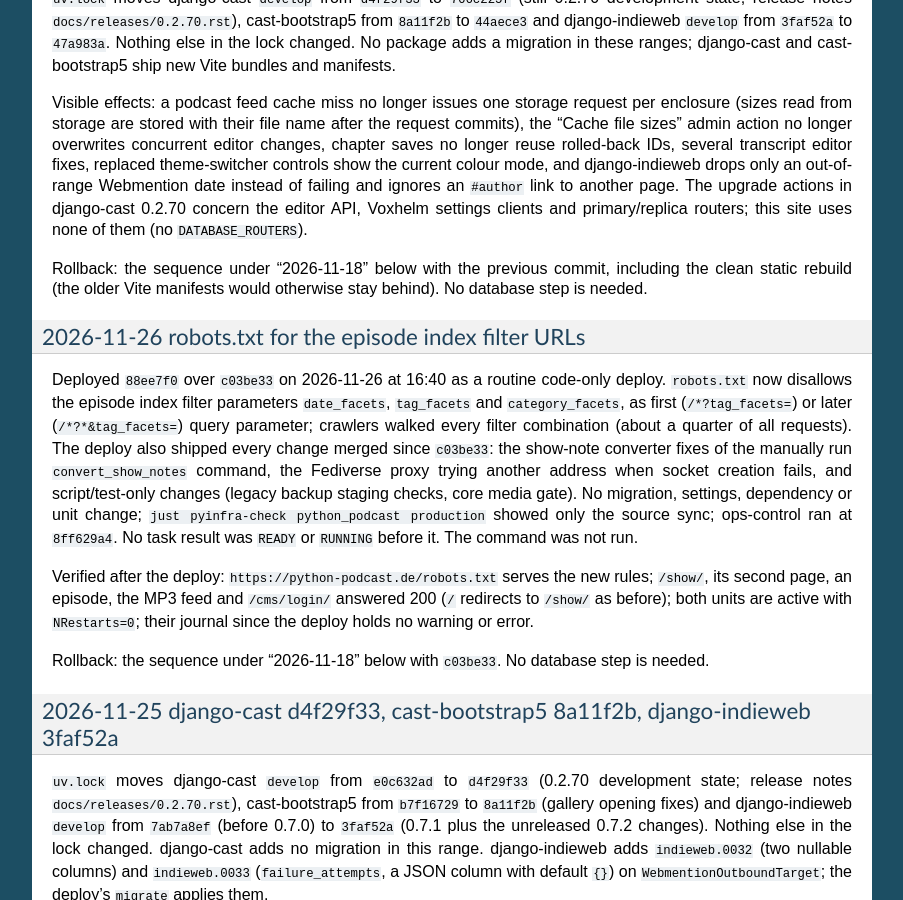
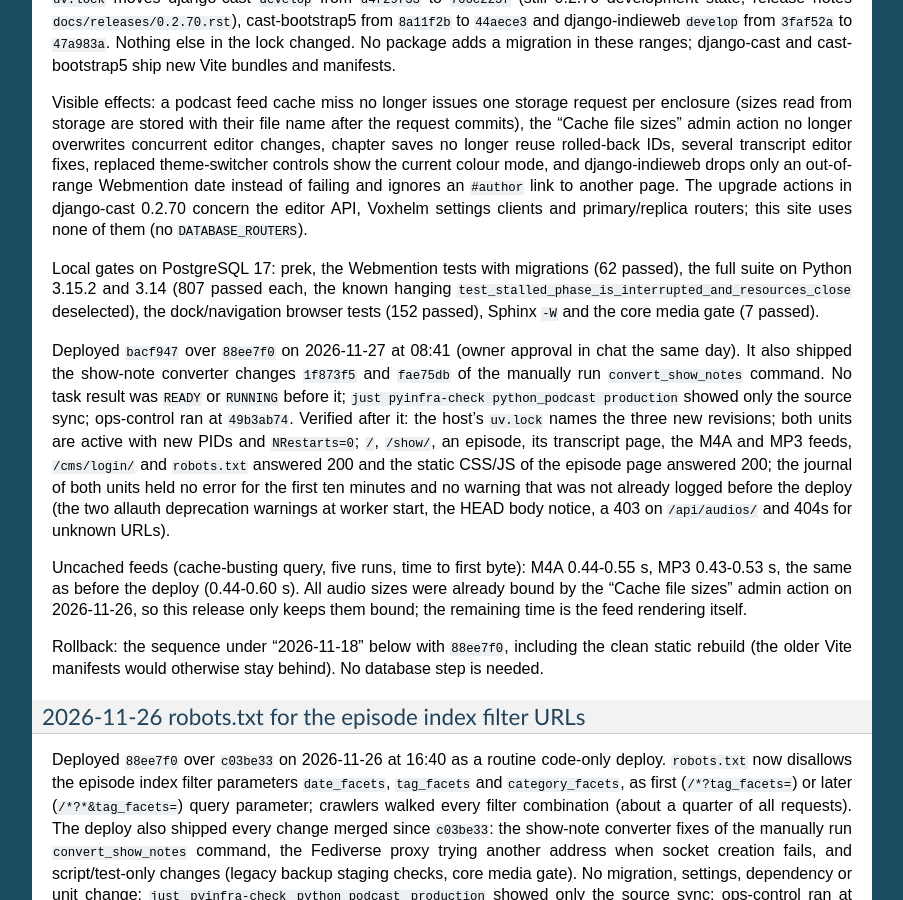
Before and after one commit to ephes/python-podcast, a Sphinx documentation site: the page built from docs/deploy.rst, in a window 1280 px wide and 900 px high, scrolled down 1495 px. Shown: the whole window, without its empty margins (198-1101 px from the left). Built offline with Sphinx 7.4.7, drawn with Linux system fonts in a browser that asks for light colours.

Commit message:
Record the django-cast, cast-bootstrap5 and django-indieweb relock deploy in the deploy history

```diff
--- a/docs/deploy.rst
+++ b/docs/deploy.rst
@@ -96,9 +96,36 @@ link to another page. The upgrade actions in django-cast 0.2.70 concern the
 editor API, Voxhelm settings clients and primary/replica routers; this site
 uses none of them (no ``DATABASE_ROUTERS``).
 
-Rollback: the sequence under "2026-11-18" below with the previous commit,
-including the clean static rebuild (the older Vite manifests would otherwise
-stay behind). No database step is needed.
+Local gates on PostgreSQL 17: prek, the Webmention tests with migrations (62
+passed), the full suite on Python 3.15.2 and 3.14 (807 passed each, the known
+hanging ``test_stalled_phase_is_interrupted_and_resources_close``
+deselected), the dock/navigation browser tests (152 passed), Sphinx ``-W``
+and the core media gate (7 passed).
+
+Deployed ``bacf947`` over ``88ee7f0`` on 2026-11-27 at 08:41 (owner approval
+in chat the same day). It also shipped the show-note converter changes
+``1f873f5`` and ``fae75db`` of the manually run ``convert_show_notes``
+command. No task result was ``READY`` or ``RUNNING`` before it; ``just
+pyinfra-check python_podcast production`` showed only the source sync;
+ops-control ran at ``49b3ab74``. Verified after it: the host's ``uv.lock``
+names the three new revisions; both units are active with new PIDs and
+``NRestarts=0``; ``/``, ``/show/``, an episode, its transcript page, the M4A
+and MP3 feeds, ``/cms/login/`` and ``robots.txt`` answered 200 and the
+static CSS/JS of the episode page answered 200; the journal of both units
+held no error for the first ten minutes and no warning that was not already
+logged before the deploy (the two allauth deprecation warnings at worker
+start, the HEAD body notice, a 403 on ``/api/audios/`` and 404s for unknown
+URLs).
+
+Uncached feeds (cache-busting query, five runs, time to first byte): M4A
+0.44-0.55 s, MP3 0.43-0.53 s, the same as before the deploy (0.44-0.60 s).
+All audio sizes were already bound by the "Cache file sizes" admin action on
+2026-11-26, so this release only keeps them bound; the remaining time is the
+feed rendering itself.
+
+Rollback: the sequence under "2026-11-18" below with ``88ee7f0``, including
+the clean static rebuild (the older Vite manifests would otherwise stay
+behind). No database step is needed.
 
 2026-11-26 robots.txt for the episode index filter URLs
 ~~~~~~~~~~~~~~~~~~~~~~~~~~~~~~~~~~~~~~~~~~~~~~~~~~~~~~~
```
